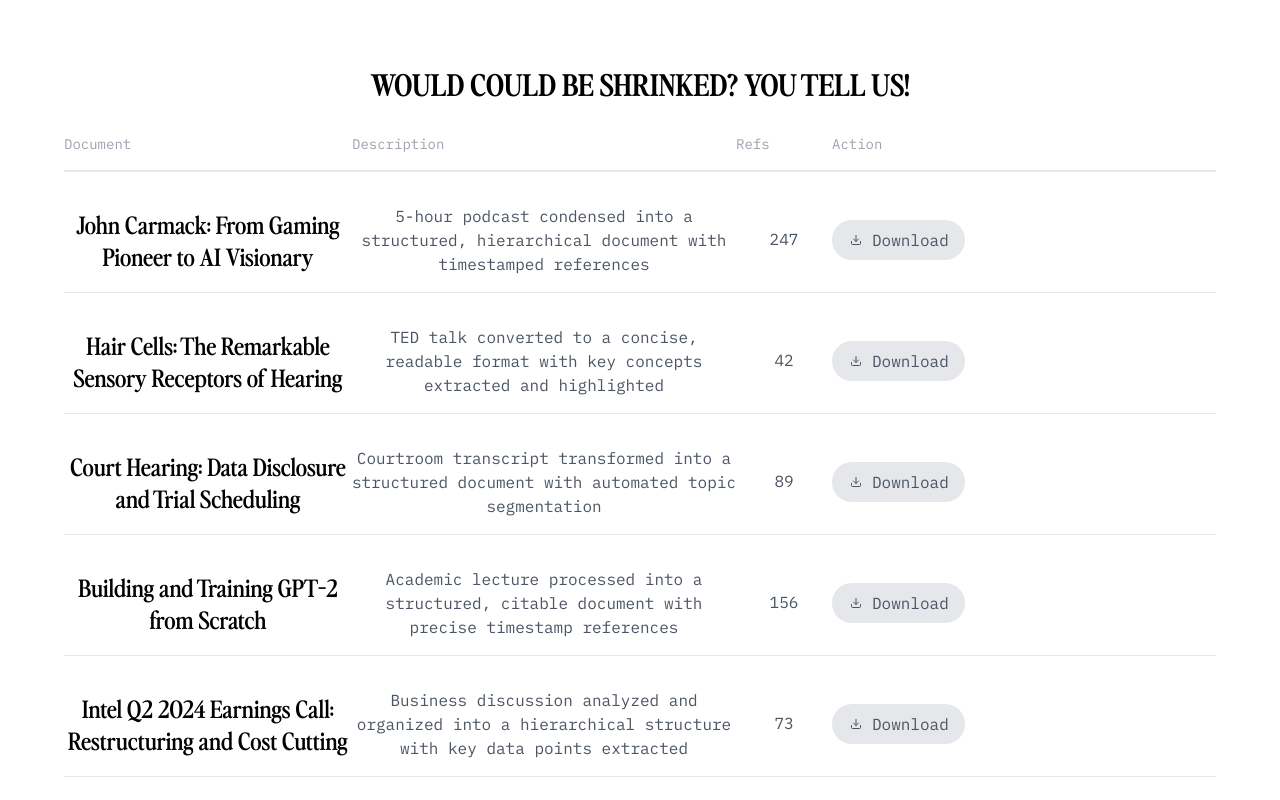
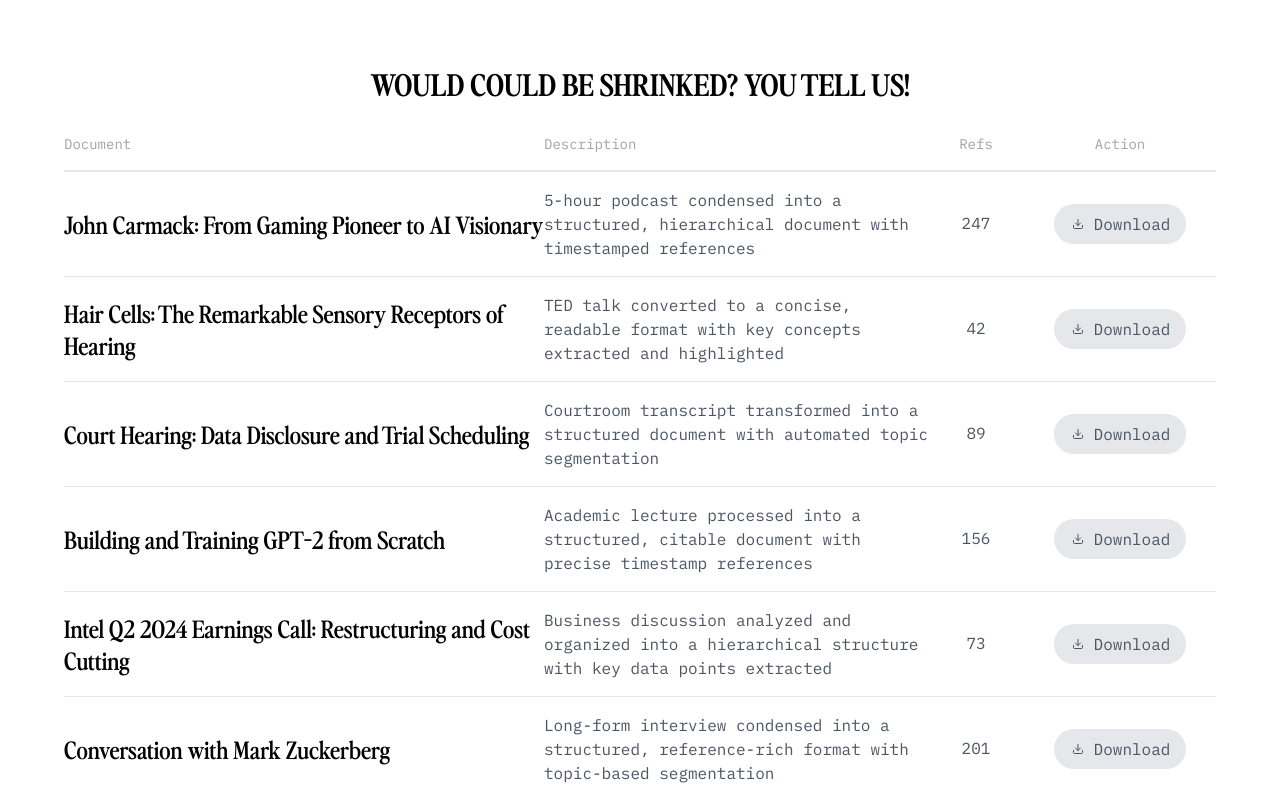
Before and after one commit to a-shrinked-org/platogram, a website: page web/index.html in a window 1280 px wide. Shown: the part 2620-3420 px from the top of the page. Drawn offline with nearby package versions, Linux system fonts and the light colour scheme; files that its build step writes are made by us from their sources; a script that the page names is missing; files whose address does not match are found by name.

Commit message:
better web table

```diff
--- a/web/index.html
+++ b/web/index.html
@@ -454,22 +454,21 @@
             <section class="bg-white m-0" style="padding-top:75px;">
                 <div class="max-w-6xl mx-auto">
                     <h2 class="font-perfectly-nineties text-3xl text-black uppercase mb-8">Would could be Shrinked? YOU TELL US!</h2>
-                  <div class="w-full space-y-4">
-
+                 <div class="flex flex-col">
   <div class="flex flex-col md:flex-row md:items-center border-b-2 border-gray-200 pb-4">
-    <div class="w-full md:w-3/12 text-left text-gray-400 text-sm">Document</div>
+    <div class="w-full md:w-5/12 text-left text-gray-400 text-sm">Document</div>
     <div class="w-full md:w-4/12 text-left text-gray-400 text-sm">Description</div>
-    <div class="w-full md:w-1/12 text-left text-gray-400 text-sm">Refs</div>
-    <div class="w-full md:w-2/12 text-left text-gray-400 text-sm">Action</div>
+    <div class="w-full md:w-1/12 text-center text-gray-400 text-sm">Refs</div>
+    <div class="w-full md:w-2/12 text-center text-gray-400 text-sm">Action</div>
   </div>
 
   <div class="flex flex-col md:flex-row md:items-center border-b border-gray-200 py-4">
-    <div class="w-full md:w-3/12">
-      <h3 class="font-perfectly-nineties font-semibold text-2xl text-black">John Carmack: From Gaming Pioneer to AI Visionary</h3>
+    <div class="w-full md:w-5/12">
+      <h3 class="font-perfectly-nineties font-semibold text-2xl text-black text-left">John Carmack: From Gaming Pioneer to AI Visionary</h3>
     </div>
-    <div class="w-full md:w-4/12 text-base text-gray-600">5-hour podcast condensed into a structured, hierarchical document with timestamped references</div>
+    <div class="w-full md:w-4/12 text-base text-gray-600 text-left">5-hour podcast condensed into a structured, hierarchical document with timestamped references</div>
     <div class="w-full md:w-1/12 text-center text-gray-600">247</div>
-    <div class="w-full md:w-2/12 flex justify-center md:justify-start">
+    <div class="w-full md:w-2/12 flex justify-center">
       <a href="https://drive.google.com/file/d/1_w9mv4_mBVSwK4NSnybGXtRysaT7ROFT/view?usp=drive_link" target="_blank" class="bg-gray-200 text-gray-600 text-base px-4 py-2 rounded-full hover:bg-blue-600 transition duration-300 inline-flex items-center">
         <svg xmlns="http://www.w3.org/2000/svg" width="24" height="24" viewBox="0 0 24 24" fill="none" stroke="currentColor" stroke-width="2" stroke-linecap="round" stroke-linejoin="round" class="lucide lucide-download w-4 h-4 mr-2">
           <path d="M21 15v4a2 2 0 0 1-2 2H5a2 2 0 0 1-2-2v-4"></path>
@@ -482,12 +481,12 @@
   </div>
 
   <div class="flex flex-col md:flex-row md:items-center border-b border-gray-200 py-4">
-    <div class="w-full md:w-3/12">
-      <h3 class="font-perfectly-nineties font-semibold text-2xl text-black">Hair Cells: The Remarkable Sensory Receptors of Hearing</h3>
+    <div class="w-full md:w-5/12">
+      <h3 class="font-perfectly-nineties font-semibold text-2xl text-black text-left">Hair Cells: The Remarkable Sensory Receptors of Hearing</h3>
     </div>
-    <div class="w-full md:w-4/12 text-base text-gray-600">TED talk converted to a concise, readable format with key concepts extracted and highlighted</div>
+    <div class="w-full md:w-4/12 text-base text-gray-600 text-left">TED talk converted to a concise, readable format with key concepts extracted and highlighted</div>
     <div class="w-full md:w-1/12 text-center text-gray-600">42</div>
-    <div class="w-full md:w-2/12 flex justify-center md:justify-start">
+    <div class="w-full md:w-2/12 flex justify-center">
       <a href="https://drive.google.com/file/d/1Kswr1tMuS6c0a0tNn9OCuZCuPuP0FLr-/view?usp=drive_link" target="_blank" class="bg-gray-200 text-gray-600 text-base px-4 py-2 rounded-full hover:bg-blue-600 transition duration-300 inline-flex items-center">
         <svg xmlns="http://www.w3.org/2000/svg" width="24" height="24" viewBox="0 0 24 24" fill="none" stroke="currentColor" stroke-width="2" stroke-linecap="round" stroke-linejoin="round" class="lucide lucide-download w-4 h-4 mr-2">
           <path d="M21 15v4a2 2 0 0 1-2 2H5a2 2 0 0 1-2-2v-4"></path>
@@ -500,12 +499,12 @@
   </div>
 
   <div class="flex flex-col md:flex-row md:items-center border-b border-gray-200 py-4">
-    <div class="w-full md:w-3/12">
-      <h3 class="font-perfectly-nineties font-semibold text-2xl text-black">Court Hearing: Data Disclosure and Trial Scheduling</h3>
+    <div class="w-full md:w-5/12">
+      <h3 class="font-perfectly-nineties font-semibold text-2xl text-black text-left">Court Hearing: Data Disclosure and Trial Scheduling</h3>
     </div>
-    <div class="w-full md:w-4/12 text-base text-gray-600">Courtroom transcript transformed into a structured document with automated topic segmentation</div>
+    <div class="w-full md:w-4/12 text-base text-gray-600 text-left">Courtroom transcript transformed into a structured document with automated topic segmentation</div>
     <div class="w-full md:w-1/12 text-center text-gray-600">89</div>
-    <div class="w-full md:w-2/12 flex justify-center md:justify-start">
+    <div class="w-full md:w-2/12 flex justify-center">
       <a href="https://drive.google.com/file/d/1c_70MVz0fb7Zh0teirYt6Pc6S1hMomKV/view?usp=drive_link" target="_blank" class="bg-gray-200 text-gray-600 text-base px-4 py-2 rounded-full hover:bg-blue-600 transition duration-300 inline-flex items-center">
         <svg xmlns="http://www.w3.org/2000/svg" width="24" height="24" viewBox="0 0 24 24" fill="none" stroke="currentColor" stroke-width="2" stroke-linecap="round" stroke-linejoin="round" class="lucide lucide-download w-4 h-4 mr-2">
           <path d="M21 15v4a2 2 0 0 1-2 2H5a2 2 0 0 1-2-2v-4"></path>
@@ -518,12 +517,12 @@
   </div>
 
   <div class="flex flex-col md:flex-row md:items-center border-b border-gray-200 py-4">
-    <div class="w-full md:w-3/12">
-      <h3 class="font-perfectly-nineties font-semibold text-2xl text-black">Building and Training GPT-2 from Scratch</h3>
+    <div class="w-full md:w-5/12">
+      <h3 class="font-perfectly-nineties font-semibold text-2xl text-black text-left">Building and Training GPT-2 from Scratch</h3>
     </div>
-    <div class="w-full md:w-4/12 text-base text-gray-600">Academic lecture processed into a structured, citable document with precise timestamp references</div>
+    <div class="w-full md:w-4/12 text-base text-gray-600 text-left">Academic lecture processed into a structured, citable document with precise timestamp references</div>
     <div class="w-full md:w-1/12 text-center text-gray-600">156</div>
-    <div class="w-full md:w-2/12 flex justify-center md:justify-start">
+    <div class="w-full md:w-2/12 flex justify-center">
       <a href="https://drive.google.com/file/d/1w98NFdfeSObpgr-Tmm40zB2UOYctWTaS/view?usp=drive_link" target="_blank" class="bg-gray-200 text-gray-600 text-base px-4 py-2 rounded-full hover:bg-blue-600 transition duration-300 inline-flex items-center">
         <svg xmlns="http://www.w3.org/2000/svg" width="24" height="24" viewBox="0 0 24 24" fill="none" stroke="currentColor" stroke-width="2" stroke-linecap="round" stroke-linejoin="round" class="lucide lucide-download w-4 h-4 mr-2">
           <path d="M21 15v4a2 2 0 0 1-2 2H5a2 2 0 0 1-2-2v-4"></path>
@@ -536,12 +535,12 @@
   </div>
 
   <div class="flex flex-col md:flex-row md:items-center border-b border-gray-200 py-4">
-    <div class="w-full md:w-3/12">
-      <h3 class="font-perfectly-nineties font-semibold text-2xl text-black">Intel Q2 2024 Earnings Call: Restructuring and Cost Cutting</h3>
+    <div class="w-full md:w-5/12">
+      <h3 class="font-perfectly-nineties font-semibold text-2xl text-black text-left">Intel Q2 2024 Earnings Call: Restructuring and Cost Cutting</h3>
     </div>
-    <div class="w-full md:w-4/12 text-base text-gray-600">Business discussion analyzed and organized into a hierarchical structure with key data points extracted</div>
+    <div class="w-full md:w-4/12 text-base text-gray-600 text-left">Business discussion analyzed and organized into a hierarchical structure with key data points extracted</div>
     <div class="w-full md:w-1/12 text-center text-gray-600">73</div>
-    <div class="w-full md:w-2/12 flex justify-center md:justify-start">
+    <div class="w-full md:w-2/12 flex justify-center">
       <a href="https://drive.google.com/file/d/14HFC36r6xLGBCDrSUdRTi50Z8SXCHD7q/view?usp=drive_link" target="_blank" class="bg-gray-200 text-gray-600 text-base px-4 py-2 rounded-full hover:bg-blue-600 transition duration-300 inline-flex items-center">
         <svg xmlns="http://www.w3.org/2000/svg" width="24" height="24" viewBox="0 0 24 24" fill="none" stroke="currentColor" stroke-width="2" stroke-linecap="round" stroke-linejoin="round" class="lucide lucide-download w-4 h-4 mr-2">
           <path d="M21 15v4a2 2 0 0 1-2 2H5a2 2 0 0 1-2-2v-4"></path>
@@ -554,12 +553,12 @@
   </div>
 
   <div class="flex flex-col md:flex-row md:items-center border-b border-gray-200 py-4">
-    <div class="w-full md:w-3/12">
-      <h3 class="font-perfectly-nineties font-semibold text-2xl text-black">Conversation with Mark Zuckerberg</h3>
+    <div class="w-full md:w-5/12">
+      <h3 class="font-perfectly-nineties font-semibold text-2xl text-black text-left">Conversation with Mark Zuckerberg</h3>
     </div>
-    <div class="w-full md:w-4/12 text-base text-gray-600">Long-form interview condensed into a structured, reference-rich format with topic-based segmentation</div>
+    <div class="w-full md:w-4/12 text-base text-gray-600 text-left">Long-form interview condensed into a structured, reference-rich format with topic-based segmentation</div>
     <div class="w-full md:w-1/12 text-center text-gray-600">201</div>
-    <div class="w-full md:w-2/12 flex justify-center md:justify-start">
+    <div class="w-full md:w-2/12 flex justify-center">
       <a href="https://drive.google.com/file/d/1DbtND485AFmUv4XVb4mgZgXo27JxdkzE/view?usp=drive_link" target="_blank" class="bg-gray-200 text-gray-600 text-base px-4 py-2 rounded-full hover:bg-blue-600 transition duration-300 inline-flex items-center">
         <svg xmlns="http://www.w3.org/2000/svg" width="24" height="24" viewBox="0 0 24 24" fill="none" stroke="currentColor" stroke-width="2" stroke-linecap="round" stroke-linejoin="round" class="lucide lucide-download w-4 h-4 mr-2">
           <path d="M21 15v4a2 2 0 0 1-2 2H5a2 2 0 0 1-2-2v-4"></path>
```
